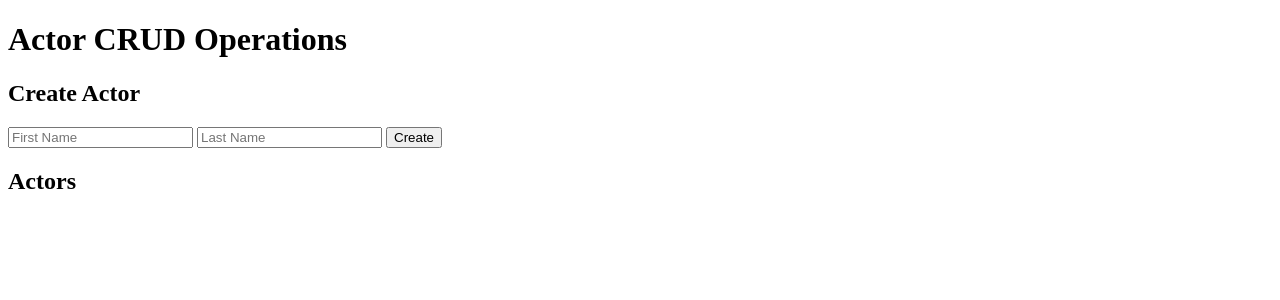
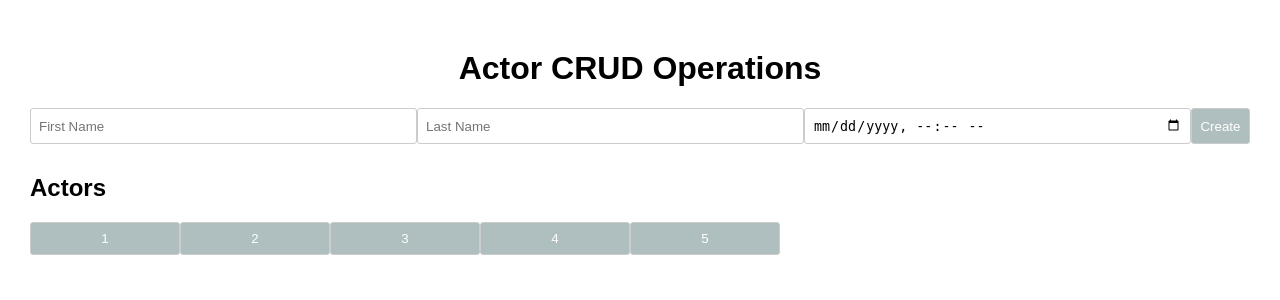
Before and after one commit to lovemore66/Py-fullstack-2024, a Flask app: page / in a window 1280 px wide. Shown: the top 300 px of the page. Run offline with Flask 3, Linux system fonts and the light colour scheme; data that the repository does not hold is empty.

Commit message:
Add pagination and tweak create actors

```diff
--- a/app.py
+++ b/app.py
@@ -57,8 +57,13 @@ def read_record(id):
 # Retrieve all actors
 @app.route('/actors', methods=['GET'])
 def get_all_actors():
-    query = "SELECT * FROM actor"
-    cursor.execute(query)
+    page = request.args.get('page', default=1, type=int)
+    page_size = request.args.get('page_size', default=10, type=int)
+
+    offset = (page - 1) * page_size
+
+    query = "SELECT * FROM actor LIMIT %s, %s"
+    cursor.execute(query, (offset, page_size))
     records = cursor.fetchall()
 
     actor_list = []
@@ -72,6 +77,7 @@ def get_all_actors():
         actor_list.append(actor_dict)
 
     return jsonify(actor_list)
+
 
 
 # Update
--- a/static/css/styles.css
+++ b/static/css/styles.css
@@ -0,0 +1,72 @@
+/* styles.css */
+
+body {
+    font-family: Arial, sans-serif;
+    margin: 0;
+    padding: 30px;
+}
+
+.details {
+    display: flex;
+    justify-content: space-between;
+}
+
+h1 {
+    text-align: center;
+    margin-top: 20px;
+}
+
+.container {
+    max-width: 800px;
+    margin: 20px auto;
+    padding: 20px;
+    background-color: #fff;
+    border-radius: 5px;
+    box-shadow: 0 0 10px rgba(0, 0, 0, 0.1);
+}
+
+.container h2 {
+    margin-bottom: 10px;
+}
+
+input[type="text"],
+input[type="datetime-local"],
+button {
+    margin-bottom: 10px;
+    padding: 8px;
+    width: calc(100% - 16px);
+    border: 1px solid #ccc;
+    border-radius: 3px;
+    box-sizing: border-box;
+}
+
+button {
+    color: #fff;
+    cursor: pointer;
+    background-color: rgba(73, 107, 107, 0.437);
+    transition: background-color 0.3s ease;
+    width: 150px;
+    margin-left: auto;
+}
+
+button:hover {
+    background-color: #45a049;
+}
+
+ul {
+    list-style: none;
+    padding: 0;
+
+}
+
+li {
+    border-bottom: 1px solid #eee;
+    display: grid;
+    gap: 1%;
+    grid-template-columns: 78% 10% 10%;
+}
+
+/* Adjustments for the actors list */
+#actorsList {
+    margin-top: 20px;
+}
--- a/static/js/scripts.js
+++ b/static/js/scripts.js
@@ -1,7 +1,6 @@
-// Function to fetch all actors and display in the list
-async function fetchActors() {
+async function fetchActors(page = 1, pageSize = 10) {
     try {
-        const response = await fetch('/actors');
+        const response = await fetch(`/actors?page=${page}&page_size=${pageSize}`);
         const actors = await response.json();
 
         const actorsList = document.getElementById('actorsList');
@@ -11,7 +10,6 @@ async function fetchActors() {
             const li = document.createElement('li');
             li.innerHTML = `${actor.first_name} | ${actor.last_name} | ${actor.last_update}`;
 
-            // Create buttons for update and delete
             const updateBtn = document.createElement('button');
             updateBtn.innerHTML = 'Update';
             updateBtn.onclick = () => updateActor(actor.actor_id, actor.first_name, actor.last_name, actor.last_update);
@@ -24,15 +22,38 @@ async function fetchActors() {
 
             actorsList.appendChild(li);
         });
+
+        generatePaginationButtons(page, pageSize);
     } catch (error) {
         console.error('Error fetching actors:', error);
     }
 }
 
+function generatePaginationButtons(page, pageSize) {
+    const paginationContainer = document.getElementById('paginationContainer');
+    paginationContainer.innerHTML = '';
+
+    // Assuming you know the total number of pages available
+    const totalPages = 5;
+
+    for (let i = 1; i <= totalPages; i++) {
+        const button = document.createElement('button');
+        button.innerText = i;
+        button.onclick = () => fetchActors(i, pageSize);
+        paginationContainer.appendChild(button);
+    }
+}
+
+fetchActors();
+
+
 // Function to create a new actor
 async function createActor() {
     const firstName = document.getElementById('firstName').value;
     const lastName = document.getElementById('lastName').value;
+    const lastUpdate = document.getElementById('lastUpdate').value;
+    const dateObj = new Date(lastUpdate);
+    const formattedDate = dateObj.toISOString().slice(0, 19).replace('T', ' ');
 
     try {
         const response = await fetch('/create', {
@@ -42,12 +63,13 @@ async function createActor() {
             },
             body: JSON.stringify({
                 first_name: firstName,
-                last_name: lastName
+                last_name: lastName,
+                last_update: formattedDate
             })
         });
 
         if (response.ok) {
-            fetchActors(); // Refresh the actors list after creating
+            fetchActors();
         } else {
             console.error('Failed to create actor:', response.statusText);
         }
@@ -61,12 +83,8 @@ async function updateActor(actorId, currentFirstName, currentLastName, currentLa
     const newFirstName = prompt('Enter new first name:', currentFirstName);
     const newLastName = prompt('Enter new last name:', currentLastName);
     const newLastUpdate = prompt('Enter new last update:', currentLastUpdate);
-
-     // Convert the string to a date object
      const dateObj = new Date(newLastUpdate);
-     // Format the date in the format MySQL recognizes ('YYYY-MM-DD HH:MM:SS')
      const formattedDate = dateObj.toISOString().slice(0, 19).replace('T', ' ');
-     console.log(formattedDate);
 
     try {
         const response = await fetch(`/update/${actorId}`, {
@@ -82,7 +100,7 @@ async function updateActor(actorId, currentFirstName, currentLastName, currentLa
         });
 
         if (response.ok) {
-            fetchActors(); // Refresh the actors list after updating
+            fetchActors();
         } else {
             console.error('Failed to update actor:', response.statusText);
         }
@@ -100,7 +118,7 @@ async function deleteActor(actorId) {
         });
 
         if (response.ok) {
-            fetchActors(); // Refresh the actors list after deleting
+            fetchActors();
         } else {
             console.error('Failed to delete actor:', response.statusText);
         }
--- a/templates/index.html
+++ b/templates/index.html
@@ -8,10 +8,10 @@
 <body>
     <h1>Actor CRUD Operations</h1>
 
-    <div>
-        <h2>Create Actor</h2>
+    <div class="details">
         <input type="text" id="firstName" placeholder="First Name">
         <input type="text" id="lastName" placeholder="Last Name">
+        <input type="datetime-local" id="lastUpdate" placeholder="Last Update">
         <button onclick="createActor()">Create</button>
     </div>
 
@@ -19,7 +19,7 @@
         <h2>Actors</h2>
         <ul id="actorsList"></ul>
     </div>
-
+    <div id="paginationContainer"></div>
     <script src="{{ url_for('static', filename='js/scripts.js') }}"></script>
 </body>
 </html>
```
